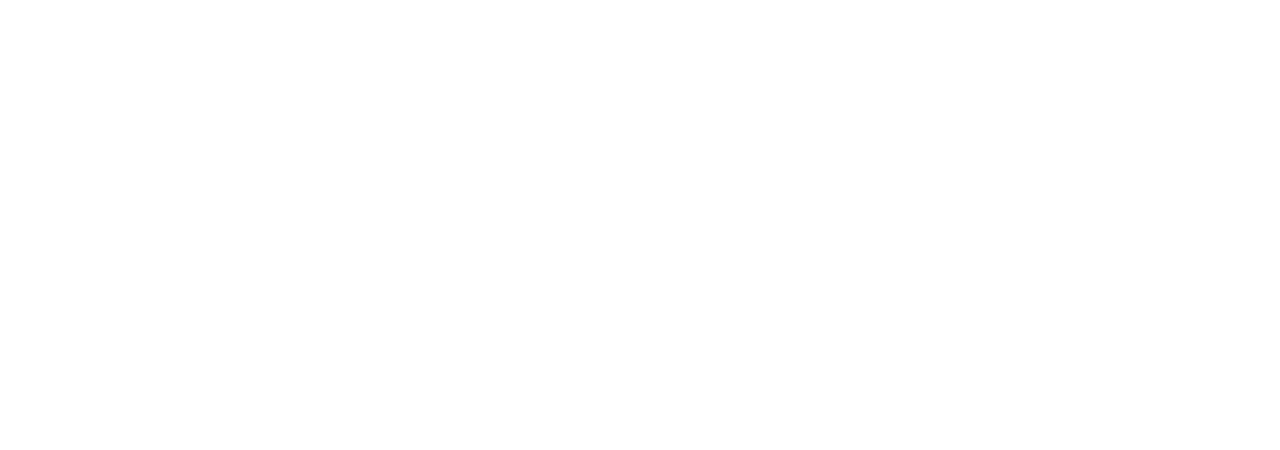
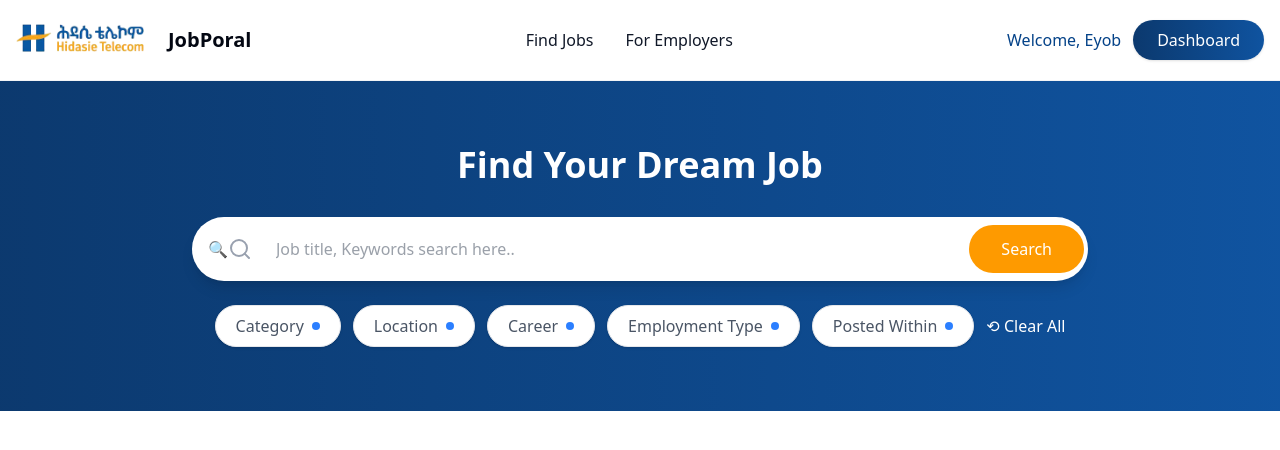
Before and after one commit to eyobbaye/JobPortal, a React (Vite) app in the folder front-end/: page /jobs in a window 1280 px wide. Before the commit this address had no page. Shown: the top 450 px of the page. Built offline with nearby package versions, Linux system fonts and the light colour scheme.

Commit message:
jobs search hero, search feature added

```diff
--- a/front-end/src/App.jsx
+++ b/front-end/src/App.jsx
@@ -3,6 +3,7 @@
 import LandingPage from './Pages/LandingPage';
 import ApplyJob from "./Pages/ApplyJob";
 import Applications from "./Pages/Applications";
+import Jobs from "./Components/Jobs";
 function App() {
   return (
     <>
@@ -10,6 +11,7 @@
           <Route path="/" element={<LandingPage />}></Route>
           <Route path="/apply-job/:id" element={<ApplyJob />} />
         <Route path="/applications" element={<Applications />} />
+        <Route path="/jobs" element={<Jobs />} />
         </Routes>
     </>
   );
--- /dev/null
+++ b/front-end/src/Components/JobSearchHero.jsx
@@ -0,0 +1,75 @@
+import React, { useContext } from 'react'
+import {Search} from 'lucide-react'
+import { useRef } from 'react';
+import { AppContext } from '../Context/AppContext';
+
+function JobSearchHero() {
+
+  const { setIsSearched, setSearchFilter } = useContext(AppContext);
+  const titleRef = useRef(null)
+
+  const onSearch =()=>{
+    setSearchFilter({
+      title: titleRef.current.value
+    })
+    setIsSearched(true)
+    console.log({
+      title: titleRef.current.value
+    })
+  }
+  return (
+    <>
+      <section className="w-full bg-linear-to-r from-[#04336af7] to-[#084e9df7]  py-16 px-6">
+        <div className="max-w-6xl mx-auto text-center">
+          {/* Title */}
+          <h1 className="text-white text-3xl md:text-4xl font-semibold mb-8">
+            Find Your Dream Job
+          </h1>
+
+          {/* Search bar */}
+          <div className="flex items-center bg-white rounded-full shadow-lg overflow-hidden max-w-4xl mx-auto mb-6 py-2">
+            <div className="flex items-center px-4 text-gray-400">
+              🔍
+              <Search />
+            </div>
+            <input
+              type="text"
+              placeholder="Job title, Keywords search here.."
+              className="flex-1 py-3 px-2 outline-none text-gray-700"
+              ref={titleRef}
+            />
+            <button className="bg-amber-500 hover:bg-amber-600 text-white px-8 py-3 font-medium rounded-full mr-1" onClick={onSearch}>
+              Search
+            </button>
+          </div>
+
+          {/* Filters */}
+          <div className="flex flex-wrap justify-center items-center gap-3">
+            {[
+              "Category",
+              "Location",
+              "Career",
+              "Employment Type",
+              "Posted Within",
+            ].map((item) => (
+              <button
+                key={item}
+                className="bg-white text-gray-600 px-5 py-2 rounded-full border border-gray-200 shadow-sm hover:bg-gray-50 flex items-center gap-2"
+              >
+                {item}
+                <span className="w-2 h-2 bg-blue-500 rounded-full" />
+              </button>
+            ))}
+
+            {/* Clear all */}
+            <button className="text-white font-medium flex items-center gap-1 hover:underline">
+              ⟲ Clear All
+            </button>
+          </div>
+        </div>
+      </section>
+    </>
+  );
+}
+
+export default JobSearchHero;
--- a/front-end/src/Components/Jobs.jsx
+++ b/front-end/src/Components/Jobs.jsx
@@ -0,0 +1,43 @@
+import React, { useContext } from 'react'
+import Header from '../Pages/components/Header';
+import JobSearchHero from './JobSearchHero';
+import { AppContext } from '../Context/AppContext';
+import { X } from "lucide-react";
+
+function Jobs() {
+    const { isSearched, searchFilter, setSearchFilter} =
+      useContext(AppContext);
+
+  return (
+    <>
+      <Header />
+      <JobSearchHero />
+      <div className="max-w-4xl mx-auto py-6 px-4">
+        {isSearched && searchFilter.title !== "" && (
+          <>
+            <h3 className="text-lg font-semibold text-gray-800 mb-3">Your search</h3>
+            <div className="flex flex-wrap items-center">
+              {searchFilter.title && (
+                <span className="inline-flex items-center bg-blue-100 text-gray-800 rounded-full px-3 py-2 text-sm font-medium mr-2">
+                  {searchFilter.title}
+                  <X
+                    className="w-4 h-4 ml-2 cursor-pointer text-gray-500 hover:text-gray-700"
+                    onClick={() =>
+                      setSearchFilter((prev) => ({
+                        ...(prev || {}),
+                        title: "",
+                      }))
+                    }
+                    aria-label="clear title"
+                  />
+                </span>
+              )}
+            </div>
+          </>
+        )}
+      </div>
+    </>
+  );
+}
+
+export default Jobs
--- a/front-end/src/Context/AppContext.jsx
+++ b/front-end/src/Context/AppContext.jsx
@@ -6,6 +6,11 @@
 export const AppContext = createContext(null)
 export const AppContextProvider = (props) => {
   const [theme, setTheme] = useState("light")
+  const [searchFilter, setSearchFilter] = useState({
+    title: '',
+    location: ''
+  })
+  const [isSearched, setIsSearched] = useState(false)
 
   const toggleTheme = () => {
     setTheme ((prevTheme) => (prevTheme === "light" ? "dark" : "light"))
@@ -15,7 +20,9 @@
   // allow to share date across all components without having to pass props down
   const value = {
     theme,
-    toggleTheme
+    toggleTheme,
+    setSearchFilter, searchFilter,
+    isSearched, setIsSearched
 
   }
     return(
--- a/front-end/src/Pages/components/Header.jsx
+++ b/front-end/src/Pages/components/Header.jsx
@@ -25,7 +25,7 @@
                 <img
                   src="/hidasietelecom.png"
                   alt="Hidasietelecom secondary logo"
-                  w
+                  onClick={() => navigate('/')}
                 />
               </div>
               <span className="text-xl font-bold text-gray-950">JobPoral</span>
--- a/front-end/src/Pages/components/Hero.jsx
+++ b/front-end/src/Pages/components/Hero.jsx
@@ -47,7 +47,7 @@
               whileHover={{ scale: 1.02 }}
               whileTap={{ scale: 0.98 }}
               className="group bg-linear-to-r from-[#04336af7] to-[#084e9df7] text-white px-8 py-4 rounded-xl font-semibold text-lg hover:from-[#084e9df7] transition-all duration-300 shadow-lg hover:shadow-xl flex items-center space-x-2"
-              onClick={() => navigate("/find-jobs")}
+              onClick={() => navigate("/jobs")}
             >
               <Search className="w-5 h-5" />
               <span>Find Jobs</span>
```
